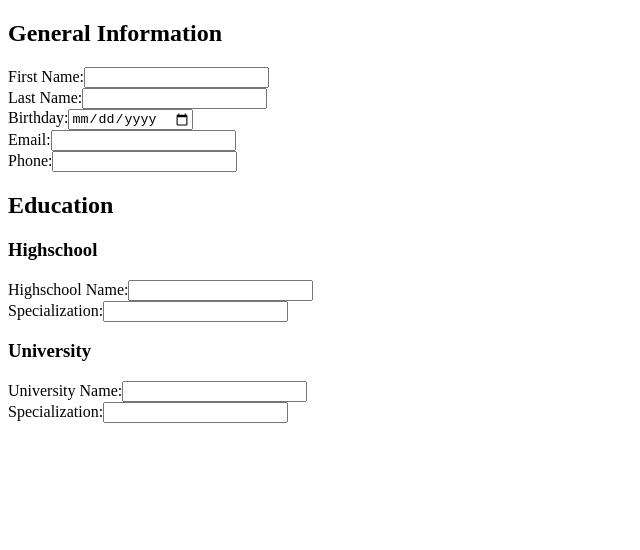
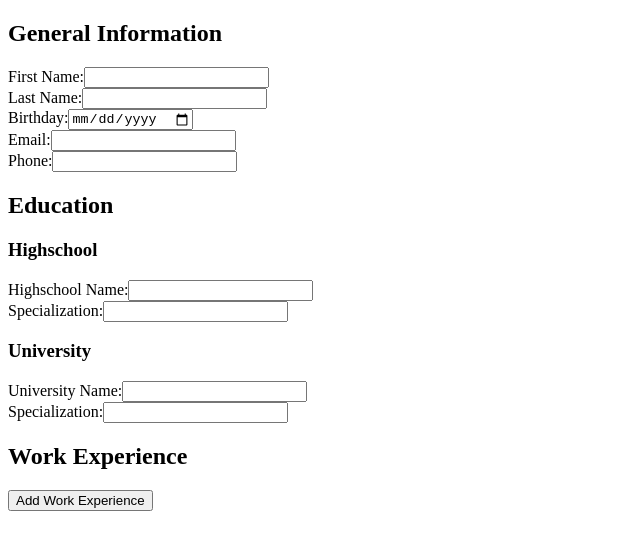
Before and after one commit to Tou1lle/cv-application-top, a React (Vite) app: page / in a window 1280 px wide. Shown: the top 550 px of the page, without its empty margins (0-640 px from the left). Built offline with nearby package versions, Linux system fonts and the light colour scheme.

Commit message:
Add work data, add row functionality

```diff
--- a/src/components/App.jsx
+++ b/src/components/App.jsx
@@ -44,9 +44,13 @@ export default function App() {
     }))
   }
 
+  function handleWorkUpdate() {
+    //ADD CODE
+  }
+
   function handleAddWork() {
     setWorkData([
-      ...educationData,
+      ...workData,
       {
         id: crypto.randomUUID(),
         name: "",
@@ -62,8 +66,10 @@ export default function App() {
       <section>
         <InputSection type="general" data={generalData} onChange={handleGeneralUpdate} />
         <InputSection type="education" data={educationData} onChange={handleEducationUpdate} />
+        <InputSection type="work" data={workData} onChange={handleWorkUpdate} onAdd={handleAddWork} />
         {console.log("updated data:" + JSON.stringify(generalData))}
         {console.table(educationData)}
+        {console.table(workData)}
       </section>
     </>
   )
--- a/src/components/InputSection.jsx
+++ b/src/components/InputSection.jsx
@@ -1,7 +1,7 @@
 import { Input } from "./Input"
 import { format } from "date-fns"
 
-export default function InputSection({type, data, onChange}) {
+export default function InputSection({type, data, onChange, onAdd}) {
 
   if (type === "general") {
     return (
@@ -76,4 +76,18 @@ export default function InputSection({type, data, onChange}) {
       </section>
     )
   }
+
+  if (type === "work") {
+    return (
+      <section>
+        <h2>Work Experience</h2>
+        {data.map(work => (
+          <div key={work.id}>
+            {work.id}
+          </div>
+        ))}
+        <button onClick={onAdd}>Add Work Experience</button>
+      </section>
+    )
+  }
 }
```
